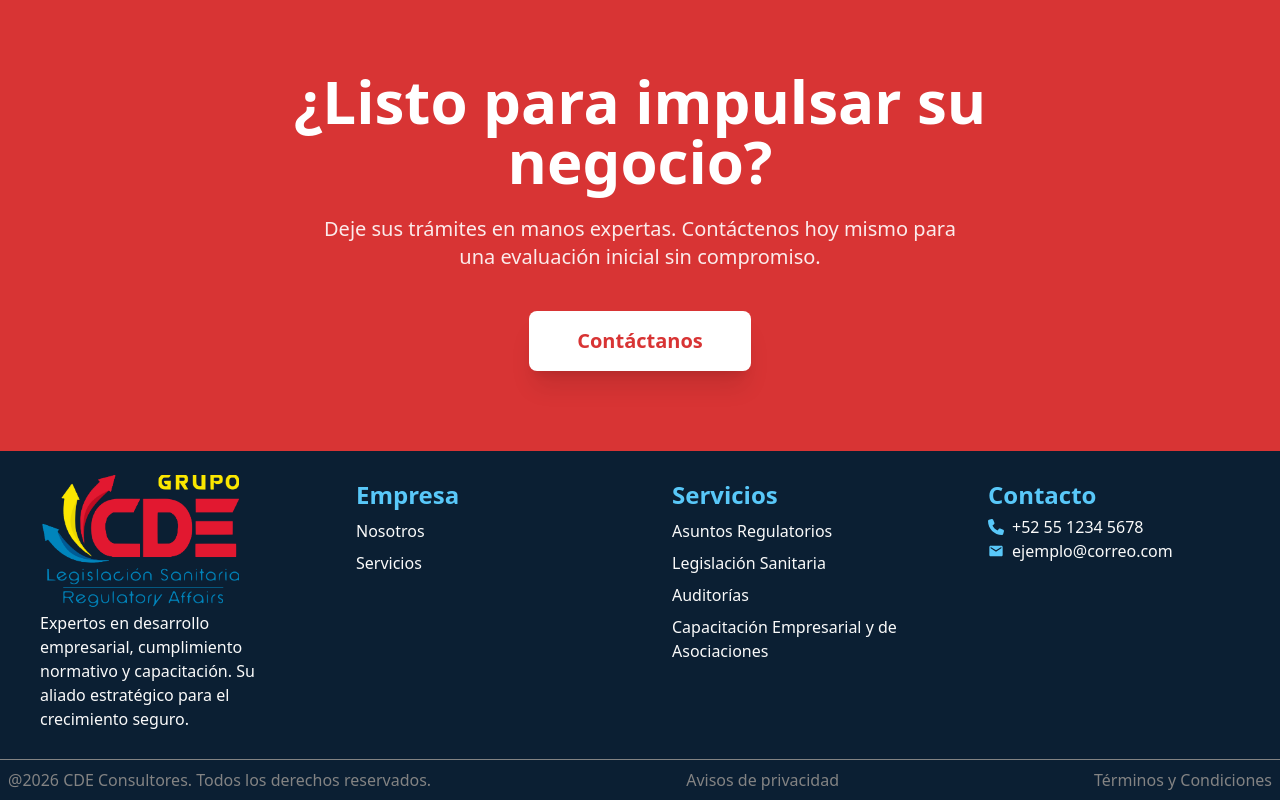
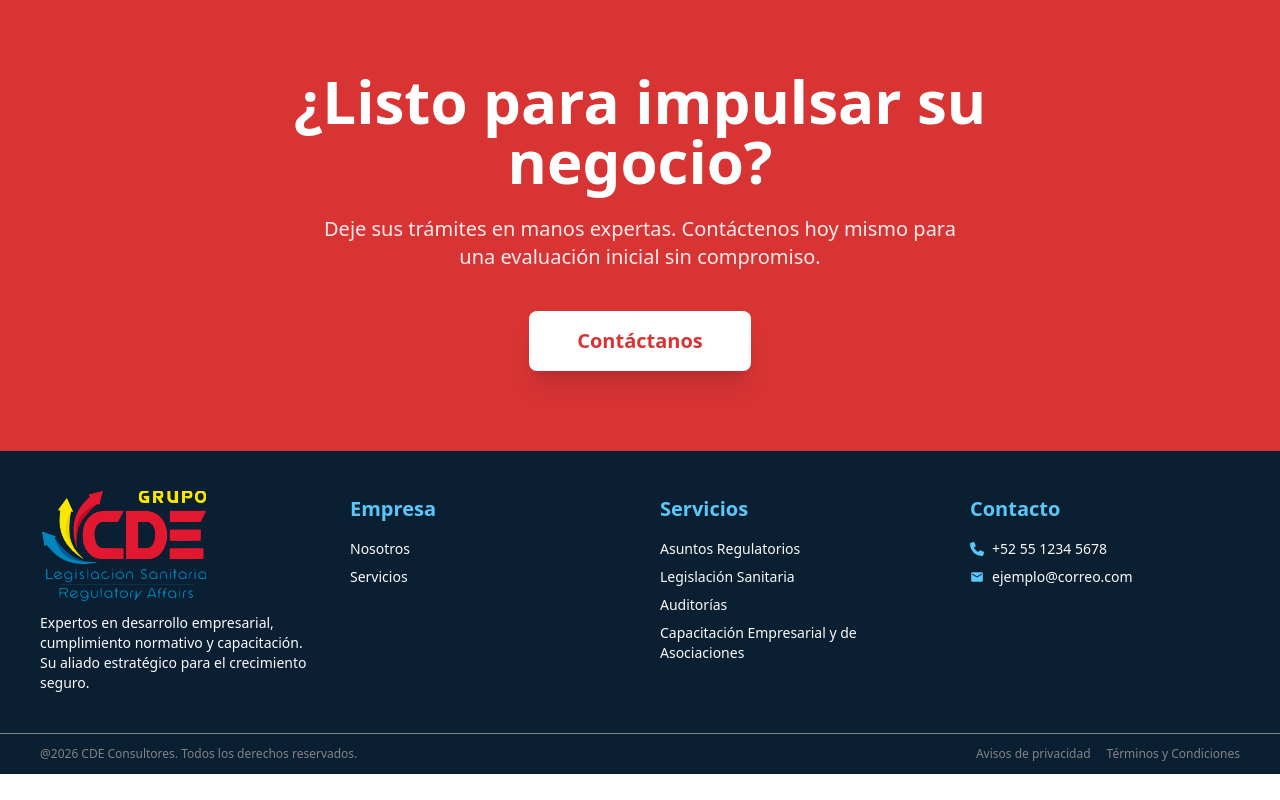
Before and after one commit to Yael-PM/CDE_Project, a React (Vite) app: page / in a window 1280 px wide. Shown: the part 2817-3617 px from the top of the page. After the commit the page ends 3591 px from the top, so only its background shows below. Built offline with nearby package versions, Linux system fonts and the light colour scheme.

Commit message:
responsive design added

```diff
--- a/src/components/Footer.tsx
+++ b/src/components/Footer.tsx
@@ -2,51 +2,58 @@ import { Link } from 'react-router-dom'
 import { useTranslation } from 'react-i18next'
 import { FaPhone } from "react-icons/fa6";
 import { MdEmail } from "react-icons/md";
-
 import Logo from '/CDE Grupo Legislación.png'
 
 const Footer = () => {
-
-    const { t} = useTranslation();
-
+  const { t } = useTranslation();
   return (
     <footer className='bg-fourth-500 text-neutral-50'>
-        <div className='max-w-7xl px-10 py-6 mx-auto gap-16 grid grid-cols-4'>
+      <div className='max-w-7xl px-6 md:px-10 py-10 mx-auto grid grid-cols-1 sm:grid-cols-2 md:grid-cols-4 gap-10'>
 
-            <div className='flex flex-col'>
-                <div>
-                    <img src={Logo} alt='CDE Logo Legislacion' className='h-[132px] w-auto object-contain'/>
-                </div>
-                <p className='py-1'>{t('footer.banner-text')}</p>
+        {/* Logo + descripción */}
+        <div className='flex flex-col items-center sm:items-start'>
+          <img src={Logo} alt='CDE Logo Legislacion' className='h-[110px] w-auto object-contain mb-3'/>
+          <p className='text-sm text-center sm:text-left'>{t('footer.banner-text')}</p>
         </div>
 
+        {/* Empresa */}
         <div className='flex flex-col'>
-                <p className='py-1 text-2xl text-tertiary-400 font-bold text-footer-widgets'> {t('footer.enterprise')} </p>
-                <p className='hover:text-fourth-200 py-1'><Link to={'/about-us'}>{t('footer.about-us')}</Link></p>
-                {/* link to /services remaining */}
-                <p className='hover:text-fourth-200 py-1'><Link to={'/services'}>{t('footer.services')}</Link></p>
+          <p className='py-1 text-xl text-tertiary-400 font-bold mb-2'>{t('footer.enterprise')}</p>
+          <p className='hover:text-fourth-200 py-1 text-sm'><Link to='/about-us'>{t('footer.about-us')}</Link></p>
+          <p className='hover:text-fourth-200 py-1 text-sm'><Link to='/services'>{t('footer.services')}</Link></p>
         </div>
 
+        {/* Servicios */}
         <div className='flex flex-col'>
-                <p className='py-1 text-2xl text-tertiary-400 font-bold text-footer-widgets'> {t('footer.services')} </p>
-                <p className='hover:text-fourth-200 py-1'> <Link to={'/services'}> {t('footer.regulatory-affairs')}</Link></p>
-                <p className='hover:text-fourth-200 py-1'> <Link to={'/services'}> {t('footer.sanitary-legislation')}</Link></p>
-                <p className='hover:text-fourth-200 py-1'> <Link to={'/services'}> {t('footer.auditories')} </Link></p>
-                <p className='hover:text-fourth-200 py-1'> <Link to={'/services'}> {t('footer.capacitacion')} </Link></p>
+          <p className='py-1 text-xl text-tertiary-400 font-bold mb-2'>{t('footer.services')}</p>
+          <p className='hover:text-fourth-200 py-1 text-sm'><Link to='/services'>{t('footer.regulatory-affairs')}</Link></p>
+          <p className='hover:text-fourth-200 py-1 text-sm'><Link to='/services'>{t('footer.sanitary-legislation')}</Link></p>
+          <p className='hover:text-fourth-200 py-1 text-sm'><Link to='/services'>{t('footer.auditories')}</Link></p>
+          <p className='hover:text-fourth-200 py-1 text-sm'><Link to='/services'>{t('footer.capacitacion')}</Link></p>
         </div>
 
+        {/* Contacto */}
         <div className='flex flex-col'>
-                <p className='py-1 text-2xl text-tertiary-400 font-bold text-footer-widgets'> {t('footer.contact')} </p>
-                <p className='flex gap-2'> <FaPhone className='my-1 text-tertiary-400' /> {t('footer.number')} </p>
-                <p className='flex gap-2'> <MdEmail className='my-1 text-tertiary-400' /> {t('footer.email')}</p>
+          <p className='py-1 text-xl text-tertiary-400 font-bold mb-2'>{t('footer.contact')}</p>
+          <p className='flex items-center gap-2 py-1 text-sm'>
+            <FaPhone className='text-tertiary-400 shrink-0' />
+            {t('footer.number')}
+          </p>
+          <p className='flex items-center gap-2 py-1 text-sm'>
+            <MdEmail className='text-tertiary-400 shrink-0' />
+            {t('footer.email')}
+          </p>
         </div>
 
       </div>
 
-        <div className='max-w-7xl mx-auto p-2 flex justify-between text-dark-100 border-t border-t-[1px] border-t-dark-100'>
-            <p className='inline-block'> {t('footer.rights')} </p>
-            <p className='justify-self-end'> {t('footer.privacy')} </p>
-            <p className='justify-self-end'> {t('footer.terms')} </p>
+      {/* Bottom bar */}
+      <div className='max-w-7xl mx-auto px-6 md:px-10 py-3 flex flex-col sm:flex-row sm:justify-between items-center gap-2 text-xs text-dark-100 border-t border-dark-100'>
+        <p>{t('footer.rights')}</p>
+        <div className='flex gap-4'>
+          <p className='hover:text-neutral-300 cursor-pointer'>{t('footer.privacy')}</p>
+          <p className='hover:text-neutral-300 cursor-pointer'>{t('footer.terms')}</p>
+        </div>
       </div>
     </footer>
   )
```
Lines whose indentation alone changed are shown as unchanged.
